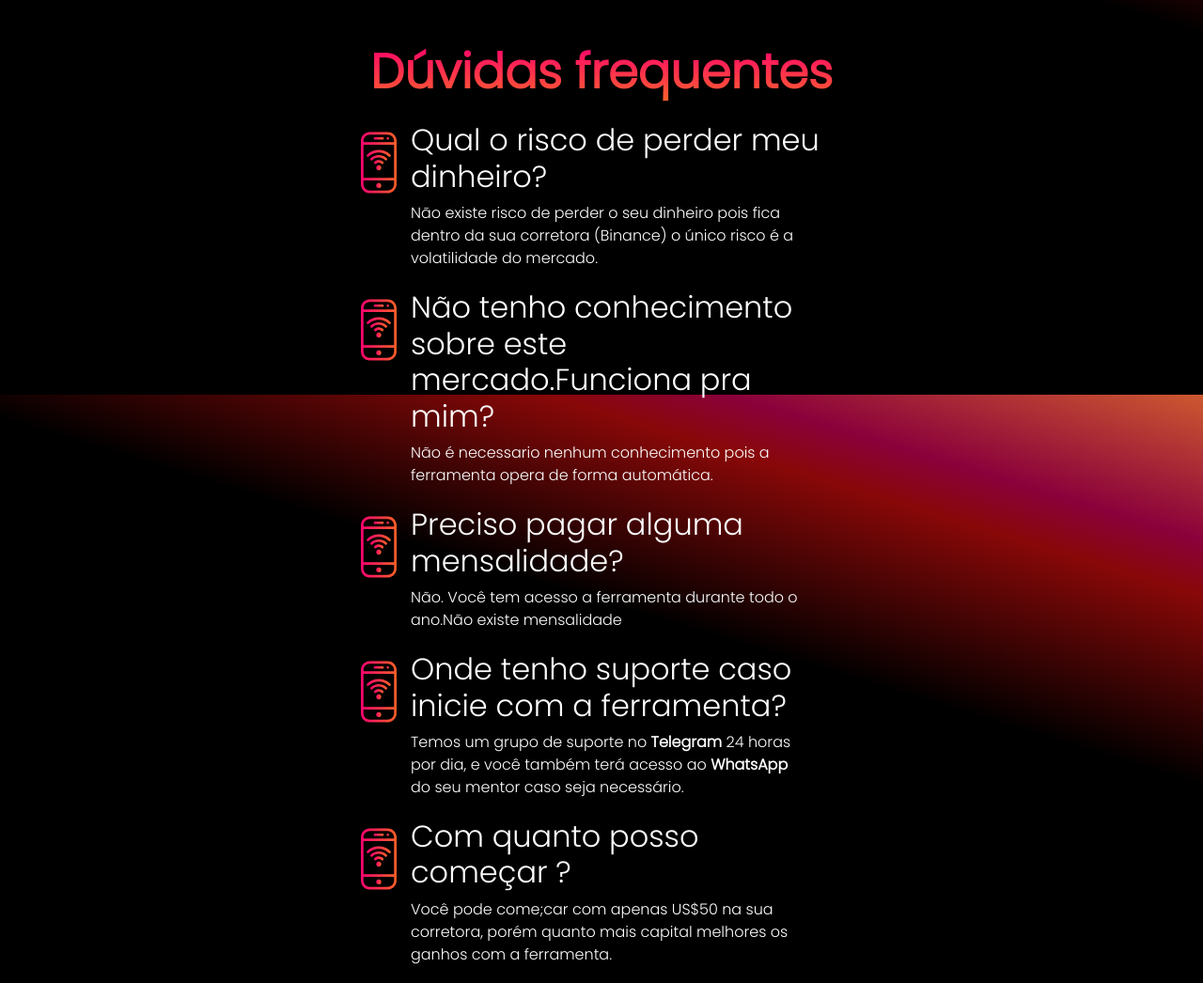
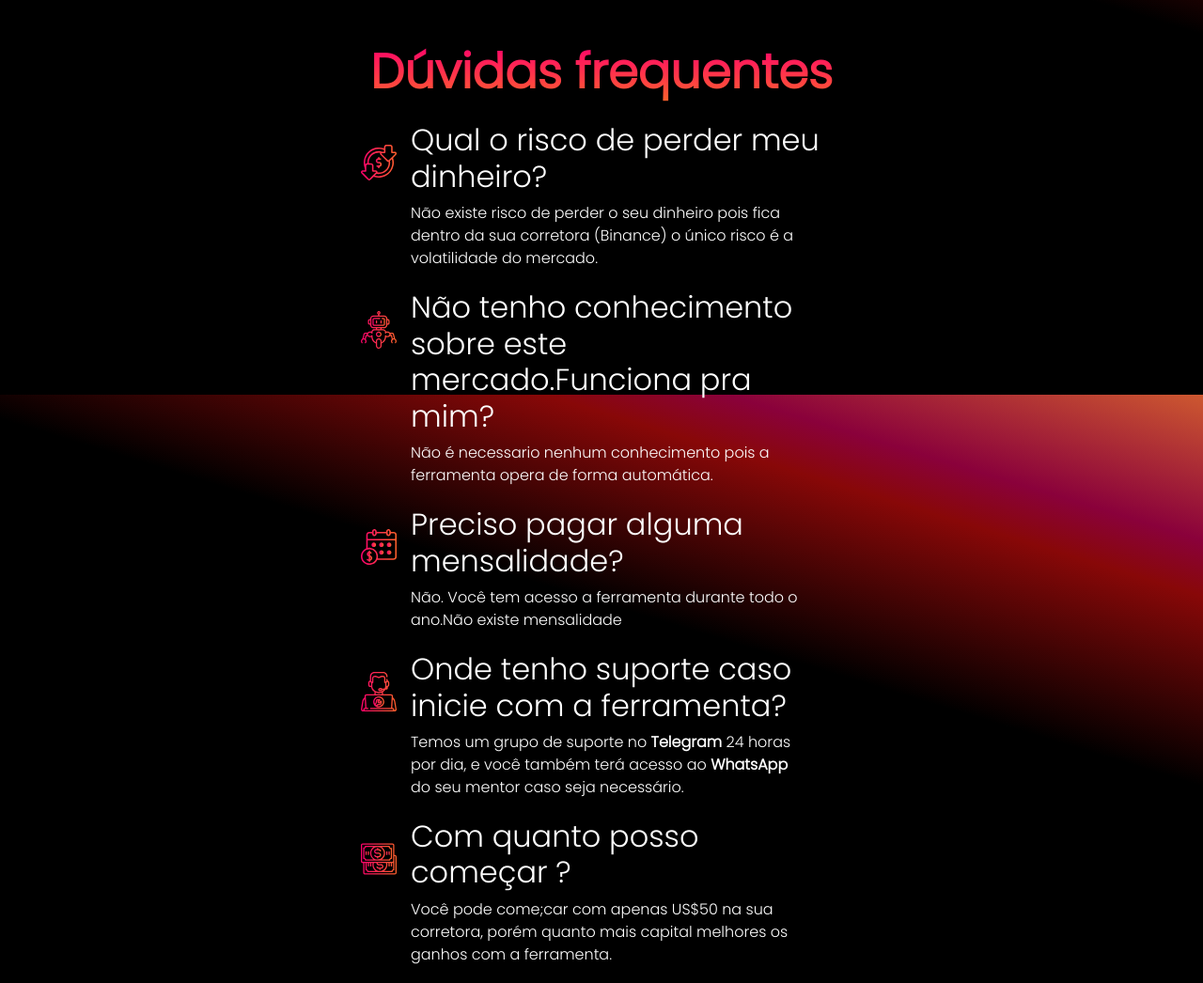
Before and after one commit to MarcioCV/LandingFunil, a website: page index.html in a window 1280 px wide. Shown: the part 2780-3826 px from the top of the page at 94% size. Drawn offline with nearby package versions, Linux system fonts and the light colour scheme.

Commit message:
adding icons

```diff
--- a/css/style.css
+++ b/css/style.css
@@ -413,6 +413,7 @@ a {
 .icon_pergunta {
     margin-right: 15px;
 }
+
 
 @media (max-width: 900px) {
     .saiba_text {
--- a/index.html
+++ b/index.html
@@ -13,7 +13,7 @@
         <link rel="preconnect" href="https://fonts.gstatic.com" crossorigin>
         <link href="https://fonts.googleapis.com/css2?family=Poppins:wght@300&display=swap" rel="stylesheet">
         <link rel="stylesheet" href="https://cdnjs.cloudflare.com/ajax/libs/animate.css/4.1.1/animate.min.css" />
-        <link rel="icon" href='./img/icon/logo_rend.svg'>
+        <link rel="icon" href='./img/icon/logorenda.svg'>
         <!-- CSS only -->
         <link href="https://cdn.jsdelivr.net/npm/bootstrap@5.2.0-beta1/dist/css/bootstrap.min.css" rel="stylesheet"
             integrity="sha384-0evHe/X+R7YkIZDRvuzKMRqM+OrBnVFBL6DOitfPri4tjfHxaWutUpFmBp4vmVor" crossorigin="anonymous">
@@ -172,7 +172,7 @@
                 </div>
 
                 <div class="apr-line apr_mobile_">
-                    <img style="max-width: 50px; height:86px; margin-right:13px;" src="./img/icon/cupom_icon_rend.svg">
+                    <img style="max-width: 50px; height:86px; margin-right: 13px;" src="./img/icon/cupom_icon_rend.svg">
                     <div class="apresentation-text">
                         <h2 id='mobile_column_1'>
                             Indique e ganhe !
@@ -372,8 +372,7 @@
         <h2 class="gradient_font title_mobile" style="margin-bottom: 20px;">Dúvidas frequentes</h2>
         <div class="perguntas_content">
             <div class="pergunta">
-                <img style="max-width: 38px; height:86px;" src="./img/icon/cellphone_icon_rend.svg"
-                    class="icon_pergunta">
+                <img style="max-width: 38px; height:86px;" src="./img/icon/moneydown.svg" class="icon_pergunta">
                 <div class="pergunta-text">
                     <h2 class="h-2_desktop h-2_mobile">
                         Qual o risco de perder meu dinheiro?
@@ -385,8 +384,7 @@
                 </div>
             </div>
             <div class="pergunta">
-                <img style="max-width: 38px; height:86px;" src="./img/icon/cellphone_icon_rend.svg"
-                    class="icon_pergunta">
+                <img style="max-width: 38px; height:86px;" src="./img/icon/robô.svg" class="icon_pergunta">
                 <div class="pergunta-text">
                     <h2 class="h-2_mobile" id="mobile_sub">
                         Não tenho conhecimento sobre este mercado.Funciona pra mim?
@@ -397,8 +395,7 @@
                 </div>
             </div>
             <div class="pergunta">
-                <img style="max-width: 38px; height:86px;" src="./img/icon/cellphone_icon_rend.svg"
-                    class="icon_pergunta">
+                <img style="max-width: 38px; height:86px;" src="./img/icon/calendário.svg" class="icon_pergunta">
                 <div class="pergunta-text">
                     <h2 class="h-2_mobile">
                         Preciso pagar alguma mensalidade?
@@ -409,8 +406,7 @@
                 </div>
             </div>
             <div class="pergunta">
-                <img style="max-width: 38px; height:86px;" src="./img/icon/cellphone_icon_rend.svg"
-                    class="icon_pergunta">
+                <img style="max-width: 38px; height:86px;" src="./img/icon/atendente.svg" class="icon_pergunta">
                 <div class="pergunta-text">
                     <h2 class="h-2_mobile">
                         Onde tenho suporte caso inicie com a ferramenta?
@@ -422,8 +418,7 @@
                 </div>
             </div>
             <div class="pergunta">
-                <img style="max-width: 38px; height:86px;" src="./img/icon/cellphone_icon_rend.svg"
-                    class="icon_pergunta">
+                <img style="max-width: 38px; height:86px;" src="./img/icon/dólar.svg" class="icon_pergunta">
                 <div class="pergunta-text">
                     <h2 class="h-2_mobile">
                         Com quanto posso <br>começar ?
```
Also changed, not shown: img/icon/atendente.svg (added), img/icon/calendário.svg (added), img/icon/dólar.svg (added), img/icon/logorenda.svg (added), img/icon/moneydown.svg (added), img/icon/robô.svg (added).
